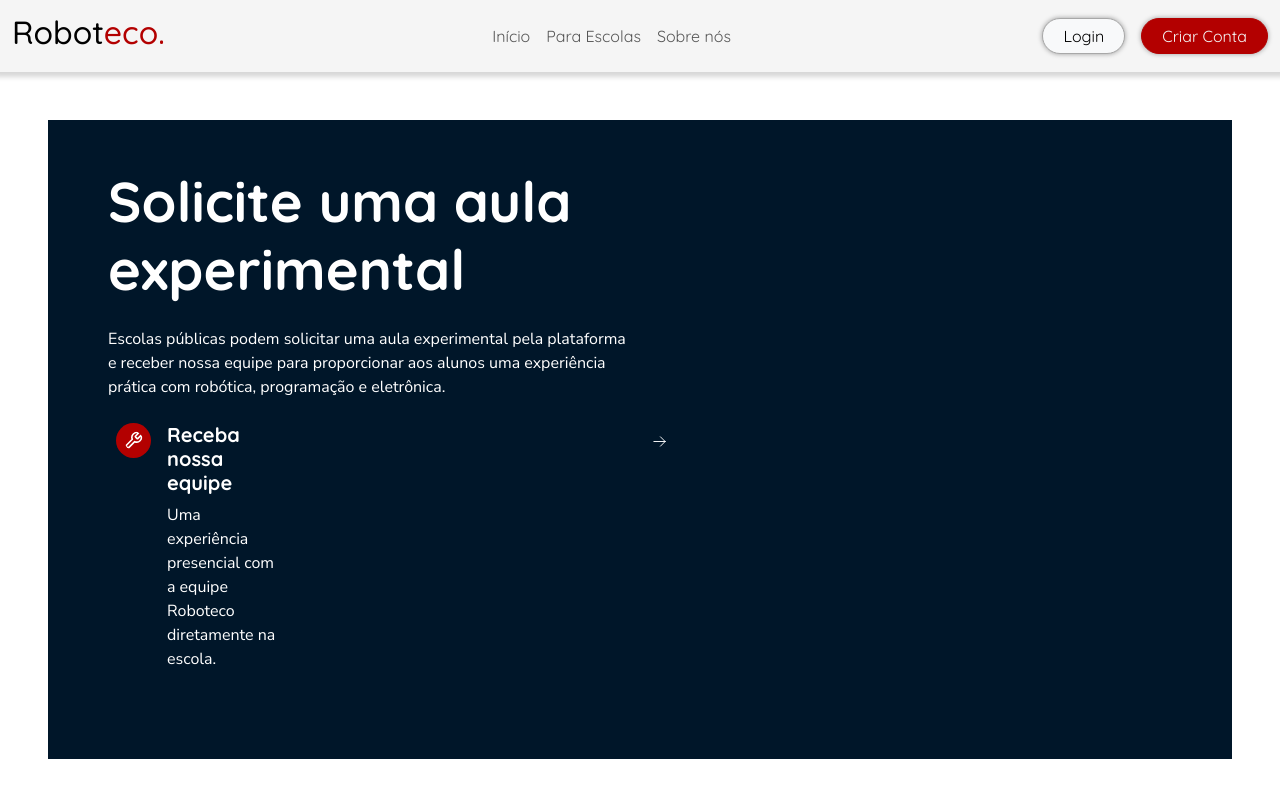
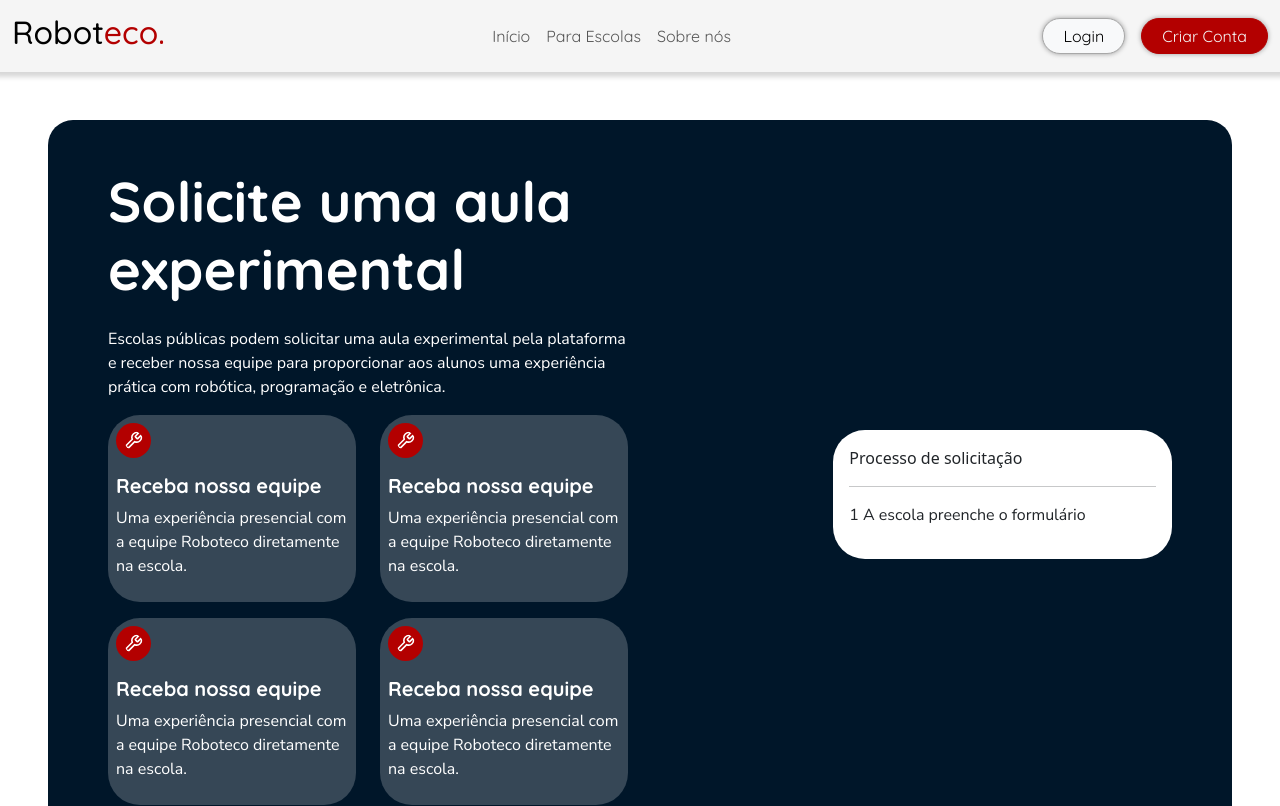
Before and after one commit to MigSilverS/roboteco, a Next.js app: page /pages/escola/para-escolas in a window 1280 px wide. Shown: the top 806 px of the page. Built offline with nearby package versions, Linux system fonts and the light colour scheme.

Commit message:
nem sei que isso

```diff
--- a/src/app/pages/escola/para-escolas/page.jsx
+++ b/src/app/pages/escola/para-escolas/page.jsx
@@ -23,9 +23,9 @@ export default function ParaEscolas() {
 
             <div className={`${styles.container} mt-5 mb-5`}>
 
-                <div className="row align-items-center p-5 text-white" style={{backgroundColor: "#001629"}}>
+                <div className="row justify-content-between align-items-center p-5" style={{ backgroundColor: "#001629", borderRadius: '25px' }}>
 
-                    <div className="col-6">
+                    <div className="col-6 text-white">
 
                         <Titulo titulo="Solicite uma aula experimental" nivel={1} estilo={{ fontSize: '3.5rem' }} />
 
@@ -35,11 +35,44 @@ export default function ParaEscolas() {
 
                         <div className="row mt-3">
                             <div className="col-6 mb-3">
-                                <div className="w-100 d-flex align-items-start flex-wrap p-2">
+                                <div className="p-2 rounded-5" style={{ backgroundColor: "var(--fundo-icon)" }}>
                                     <div>
-                                        <FiTool className="rounded-circle text-white p-2 me-3" style={{ backgroundColor: "var(--red)" }} size={35} />
+                                        <FiTool className="rounded-circle text-white p-2 mb-3" style={{ backgroundColor: "var(--red)" }} size={35} />
                                     </div>
-                                    <div className="w-50">
+                                    <div className="">
+                                        <Titulo titulo="Receba nossa equipe" nivel={5} />
+                                        <p>Uma experiência presencial com a equipe Roboteco diretamente na escola.</p>
+                                    </div>
+                                </div>
+                            </div>
+                            <div className="col-6 mb-3">
+                                <div className="p-2 rounded-5" style={{ backgroundColor: "var(--fundo-icon)" }}>
+                                    <div>
+                                        <FiTool className="rounded-circle text-white p-2 mb-3" style={{ backgroundColor: "var(--red)" }} size={35} />
+                                    </div>
+                                    <div className="">
+                                        <Titulo titulo="Receba nossa equipe" nivel={5} />
+                                        <p>Uma experiência presencial com a equipe Roboteco diretamente na escola.</p>
+                                    </div>
+                                </div>
+                            </div>
+                            <div className="col-6 mb-3">
+                                <div className="p-2 rounded-5" style={{ backgroundColor: "var(--fundo-icon)" }}>
+                                    <div>
+                                        <FiTool className="rounded-circle text-white p-2 mb-3" style={{ backgroundColor: "var(--red)" }} size={35} />
+                                    </div>
+                                    <div className="">
+                                        <Titulo titulo="Receba nossa equipe" nivel={5} />
+                                        <p>Uma experiência presencial com a equipe Roboteco diretamente na escola.</p>
+                                    </div>
+                                </div>
+                            </div>
+                            <div className="col-6 mb-3">
+                                <div className="p-2 rounded-5" style={{ backgroundColor: "var(--fundo-icon)" }}>
+                                    <div>
+                                        <FiTool className="rounded-circle text-white p-2 mb-3" style={{ backgroundColor: "var(--red)" }} size={35} />
+                                    </div>
+                                    <div className="">
                                         <Titulo titulo="Receba nossa equipe" nivel={5} />
                                         <p>Uma experiência presencial com a equipe Roboteco diretamente na escola.</p>
                                     </div>
@@ -48,8 +81,14 @@ export default function ParaEscolas() {
                         </div>
                     </div>
 
-                    <div className="col-6">
-                        {icon}
+                    <div className="col-4">
+                        <div className="bg-white rounded-5 p-3">
+                            <span>Processo de solicitação</span>
+
+                            <hr />
+
+                            <p>1 A escola preenche o formulário</p>
+                        </div>
                     </div>
 
                 </div>
--- a/src/app/pages/escola/para-escolas/paraescolas.module.css
+++ b/src/app/pages/escola/para-escolas/paraescolas.module.css
@@ -1,3 +1,7 @@
+:root{
+    --fundo-icon: #ffffff36;
+}
+
 .container {
   width: 100%;
   padding-right: 3.75rem;
```
